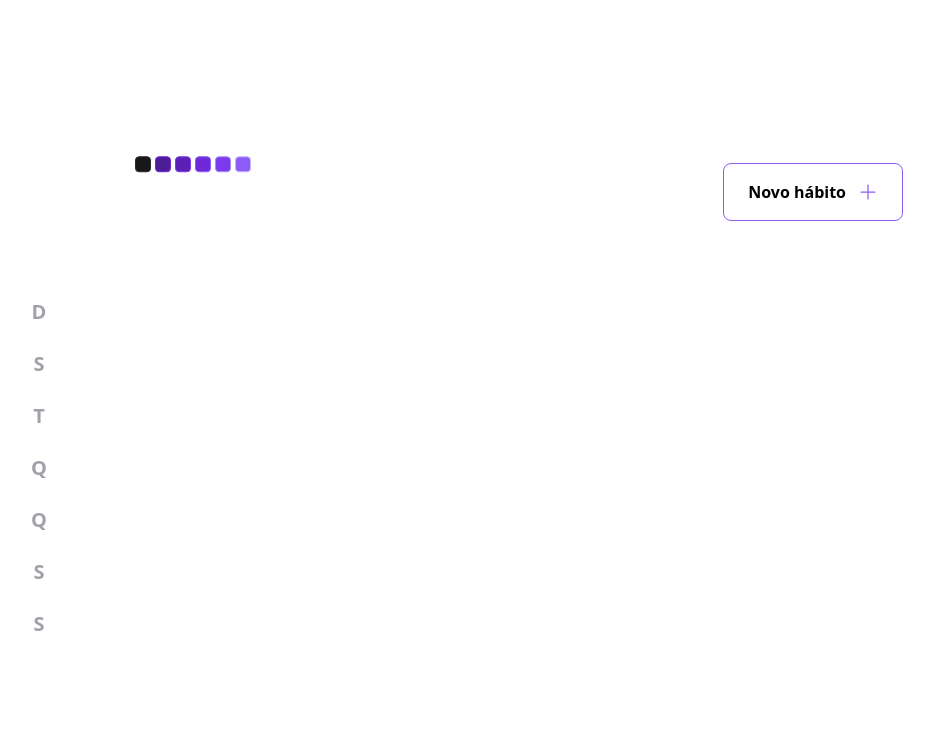
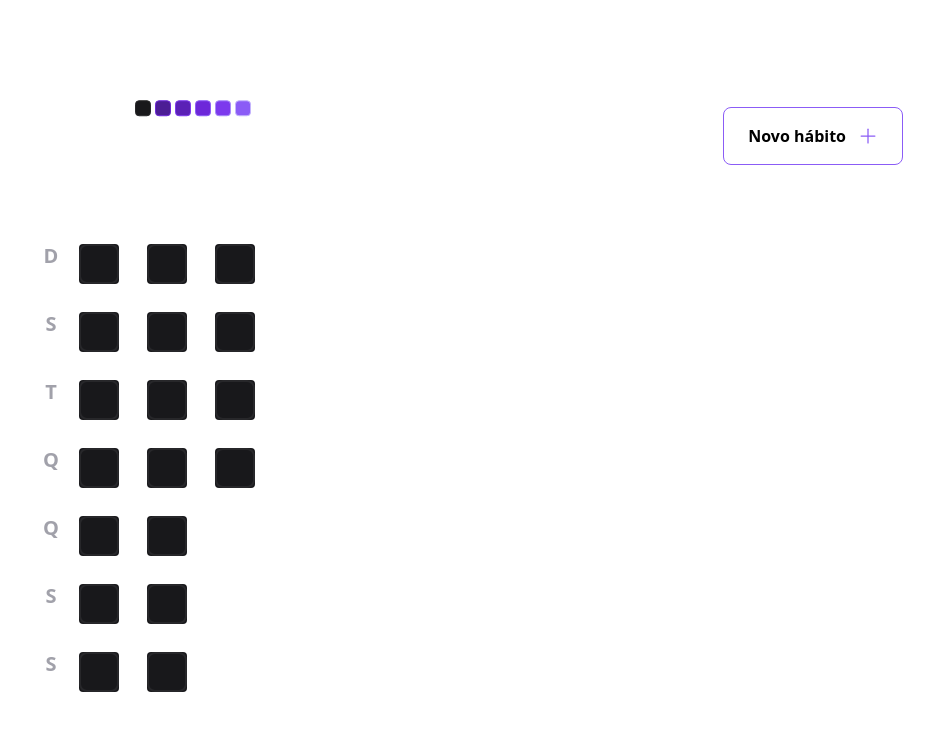
Before and after one commit to johnsanttos/Setup-Web, a React app in the folder setupWeb/: page / in a window 1280 px wide. Shown: the top 730 px of the page, without its empty margins (121-1055 px from the left). Built offline with nearby package versions, Linux system fonts and the light colour scheme; the HTML template or start-up script is replaced by a standard one.

Commit message:
Component HabitDay

```diff
--- a/setupWeb/package.json
+++ b/setupWeb/package.json
@@ -9,6 +9,7 @@
     "preview": "vite preview"
   },
   "dependencies": {
+    "dayjs": "^1.11.7",
     "phosphor-react": "^1.4.1",
     "react": "^18.2.0",
     "react-dom": "^18.2.0"
--- a/setupWeb/src/App.tsx
+++ b/setupWeb/src/App.tsx
@@ -1,5 +1,4 @@
 //import './styles/global.css'
-import { Habit } from './components/Habit'
 import { Header } from './components/Hearder';
 import SummaryTable from './components/SummaryTable';
 import './index.css';
--- a/setupWeb/src/components/Habit.tsx
+++ /dev/null
@@ -1,12 +0,0 @@
-interface HabitProps {
-    completed: number
-}
-
-export function Habit( props: HabitProps){
-    return(
-        <div className="bg-zinc-900 w-10 text-white rounded m-2  flex text-center items-center justify-center">
-        <h1> {props.completed}</h1>
-        </div>
-        )
-
-}
--- /dev/null
+++ b/setupWeb/src/components/HabitDay.tsx
@@ -0,0 +1,12 @@
+// interface HabitDayProps {
+//     completed: number
+// }
+
+export function HabitDay(){
+    return(
+        <div className="bg-zinc-900 w-10 text-white rounded m-2  flex text-center items-center justify-center">
+    <div className="w-10 h-10 bg-zinc-900 border-2 border-zinc-800 rounded-lg" ></div>
+        </div>
+        )
+
+}
--- a/setupWeb/src/components/SummaryTable.tsx
+++ b/setupWeb/src/components/SummaryTable.tsx
@@ -1,3 +1,5 @@
+import { generateDatesFromYearBeginning } from "../utils/generate-date-from-year-beginning"
+import { HabitDay } from "./HabitDay"
 
 export default function SummaryTable() {
     const weekDays = [
@@ -9,6 +11,10 @@ export default function SummaryTable() {
         'S',
         'S'
     ]
+
+    const summaryDates = generateDatesFromYearBeginning()
+
+    console.log('la eleeee , ' , summaryDates )
     return (
         <div className="w-full flex ">
             <div className=" grid grid-rows-7 grid-flow-row gap-3">
@@ -18,7 +24,7 @@ export default function SummaryTable() {
                     weekDays.map((weekDays, i) => {
                         return (
                             <div key={`${weekDays}-${i}`}
-                                className="text-zinc-400 text-xl h-10 font-bold flex items-center justify-center">
+                                className="text-zinc-400 text-xl h-10 w-10 font-bold flex items-center justify-center ">
                                 {
                                     weekDays
                                 }
@@ -30,7 +36,26 @@ export default function SummaryTable() {
 
             </div>
 
-            <div>
+            <div className="grid grid-rows-7 grid-flow-col gap-3">
+<HabitDay/>
+<HabitDay/>
+<HabitDay/>
+<HabitDay/>
+<HabitDay/>
+<HabitDay/>
+<HabitDay/>
+<HabitDay/>
+<HabitDay/>
+<HabitDay/>
+<HabitDay/>
+<HabitDay/>
+<HabitDay/>
+<HabitDay/>
+<HabitDay/>
+<HabitDay/>
+<HabitDay/>
+<HabitDay/>
+
 
             </div>
 
--- /dev/null
+++ b/setupWeb/src/utils/generate-date-from-year-beginning.ts
@@ -0,0 +1,18 @@
+import dayjs from "dayjs"
+
+export function generateDatesFromYearBeginning(){
+    const firstDayOfTheYear = dayjs().startOf('year')
+    const today = new Date ()
+
+    const dates =[]
+
+    let compareDate = firstDayOfTheYear
+
+    while (compareDate.isBefore(today)){
+        dates.push(compareDate.toDate())
+        compareDate = compareDate.add(1,'day')
+    }
+
+    return dates
+
+}
```
Also changed, not shown: 1 other file (tests, documents, lock files or other folders).
